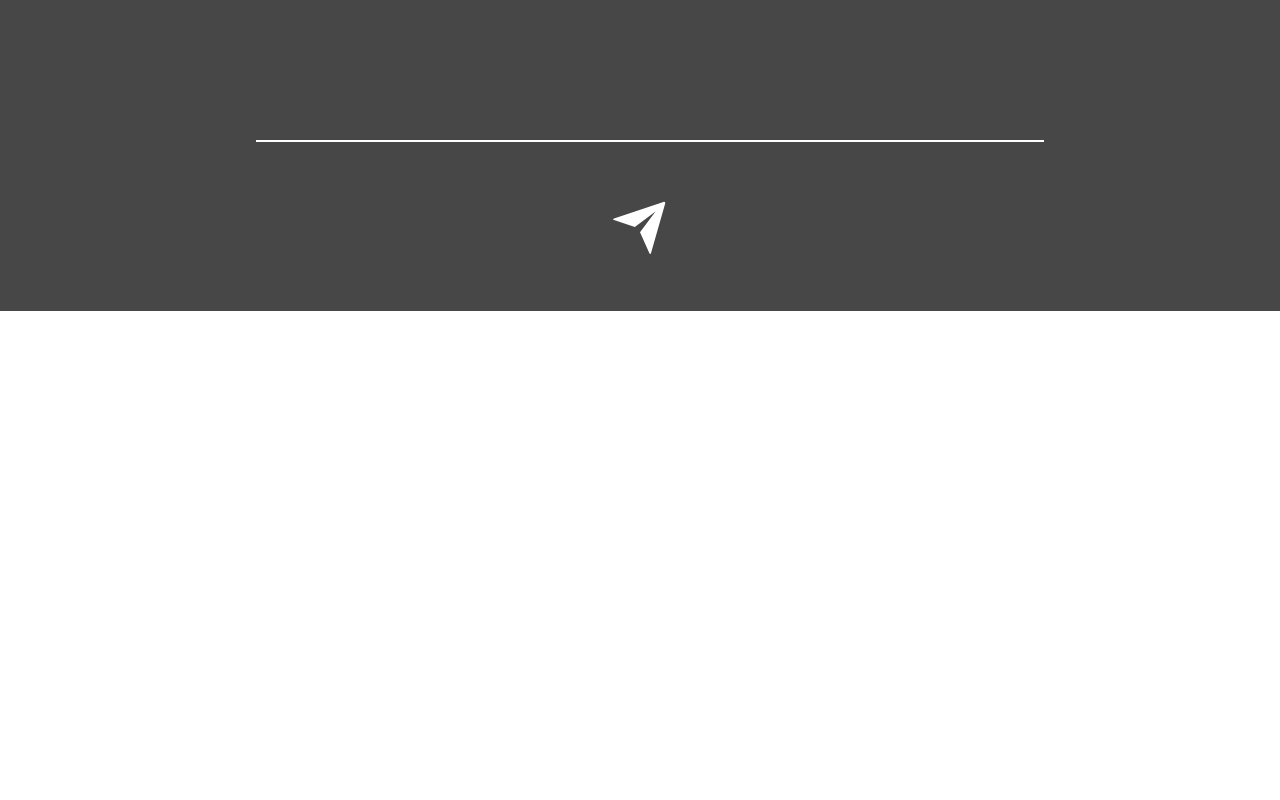
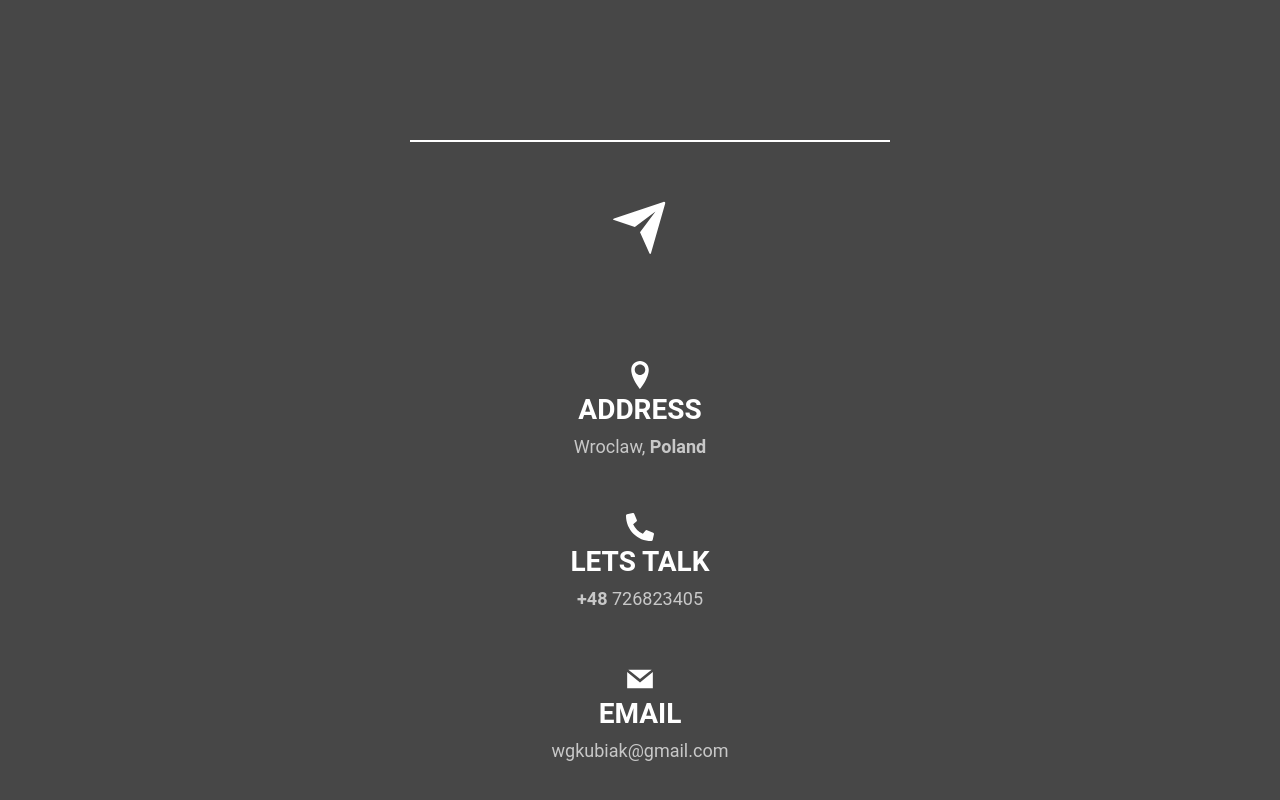
Before and after one commit to wojciechkubiak/www, a React (Create React App) app: page / in a window 1280 px wide. Shown: the part 3666-4466 px from the top of the page. Before the commit the page ends 3977 px from the top, so only its background shows below. Built offline with nearby package versions, Linux system fonts and the light colour scheme.

Commit message:
Form filled

```diff
--- a/src/components/Contact/Contact.css
+++ b/src/components/Contact/Contact.css
@@ -5,6 +5,54 @@
   z-index: 40;
   background-color: rgb(71, 71, 71);
   box-shadow: 0 0 10px 4px rgba(0, 0, 0, 0.3);
+}
+
+.contact-content {
+  position: relative;
+  display: flex;
+  flex-direction: row;
+  flex-wrap: wrap-reverse;
+  justify-content: center;
+}
+
+.contact-data {
+  min-width: 600px;
+  width: 20%;
+  text-align: center;
+  display: flex;
+  flex-direction: column;
+  justify-content: space-between;
+  padding-top: 50px;
+  padding-bottom: 180px;
+  text-align: right;
+  min-height: 400px;
+}
+
+.contact-data > div > span> h1 {
+  font-size: 28px;
+  font-family: "Roboto", sans-serif;
+  font-weight: 600;
+  margin-bottom: 10px;
+  color: white;
+}
+
+.contact-data > div > p, .contact-data > div > a {
+  font-size: 18px;
+  font-family: "Roboto", sans-serif;
+  font-weight: 400;
+  color: rgba(255, 255, 255, 0.7);
+  text-decoration: none;
+}
+
+@media only screen and (max-width: 1520px) {
+  .contact-data {
+    text-align: center;
+  }
+}
+
+.contact-form {
+  min-width: 600px;
+  width: 60%;
 }
 
 .contact-header {
--- a/src/components/Contact/Contact.jsx
+++ b/src/components/Contact/Contact.jsx
@@ -1,6 +1,9 @@
 import React, { useState, useEffect, useRef } from "react";
 import { RiSendPlaneFill } from "react-icons/ri";
 import { IoMdCheckmarkCircleOutline } from "react-icons/io";
+import { ImLocation } from "react-icons/im";
+import { FaPhoneAlt } from "react-icons/fa";
+import { GrMail } from "react-icons/gr";
 import Loader from "react-loader-spinner";
 import axios from "axios";
 import gsap from "gsap";
@@ -66,7 +69,38 @@ const Contact = (props) => {
   return (
     <div className="contact-page">
       <h1 className="contact-header">HAVE A QUESTION?</h1>
-      <form onSubmit={(event) => handleSubmit(event)}>
+      <div className="contact-content">
+        <div className="contact-data">
+          <div>
+            <span>
+              <ImLocation size={28} color="white" />
+              <h1>ADDRESS</h1>
+            </span>
+            <p>
+              Wroclaw, <strong>Poland</strong>
+            </p>
+          </div>
+          <div>
+            <span>
+              <FaPhoneAlt size={28} color="white" />
+              <h1>LETS TALK</h1>
+            </span>
+            <p>
+              <strong>+48</strong> 726823405
+            </p>
+          </div>
+          <div>
+            <span>
+              <GrMail size={28} color="white" />
+              <h1>EMAIL</h1>
+            </span>
+            <a href="mailto:wgkubiak@gmail.com">wgkubiak@gmail.com</a>
+          </div>
+        </div>
+        <form
+          className="contact-form"
+          onSubmit={(event) => handleSubmit(event)}
+        >
           <input
             className="contact-input"
             placeholder="Email"
@@ -99,6 +133,7 @@ const Contact = (props) => {
             )}
           </button>
         </form>
+      </div>
       <div ref={(r) => (mailSendRef = r)} className="contact-popup">
         <IoMdCheckmarkCircleOutline size={64} color="white" />
         <h1 className="contact-send-text">MAIL SEND</h1>
```
Lines whose indentation alone changed are shown as unchanged.
